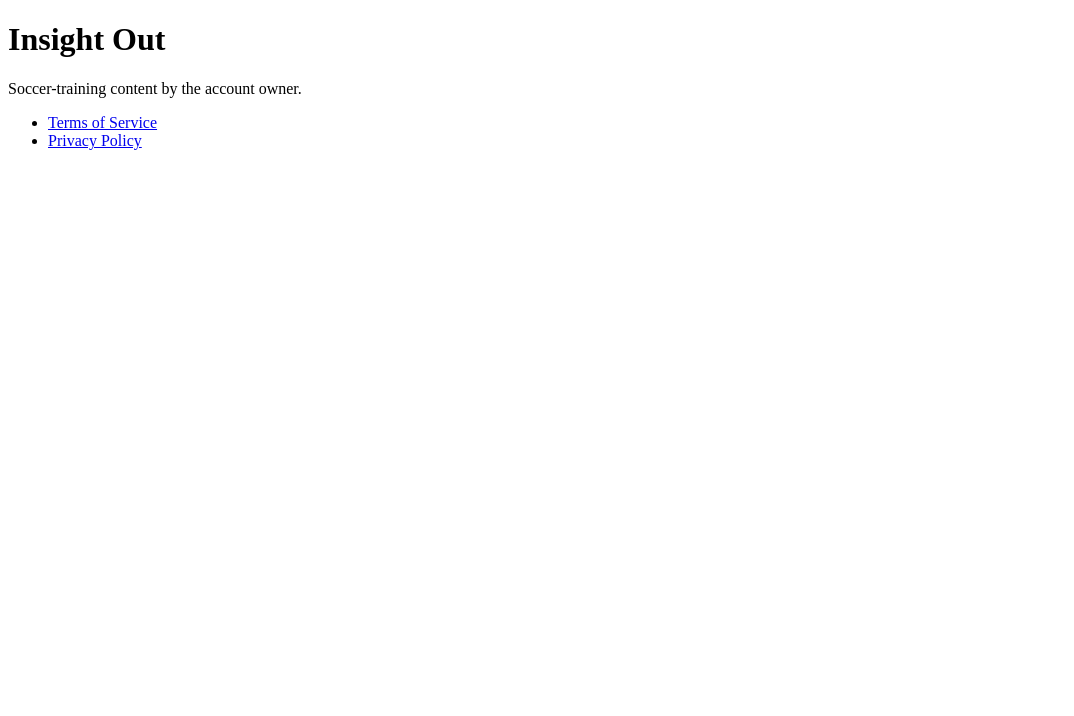
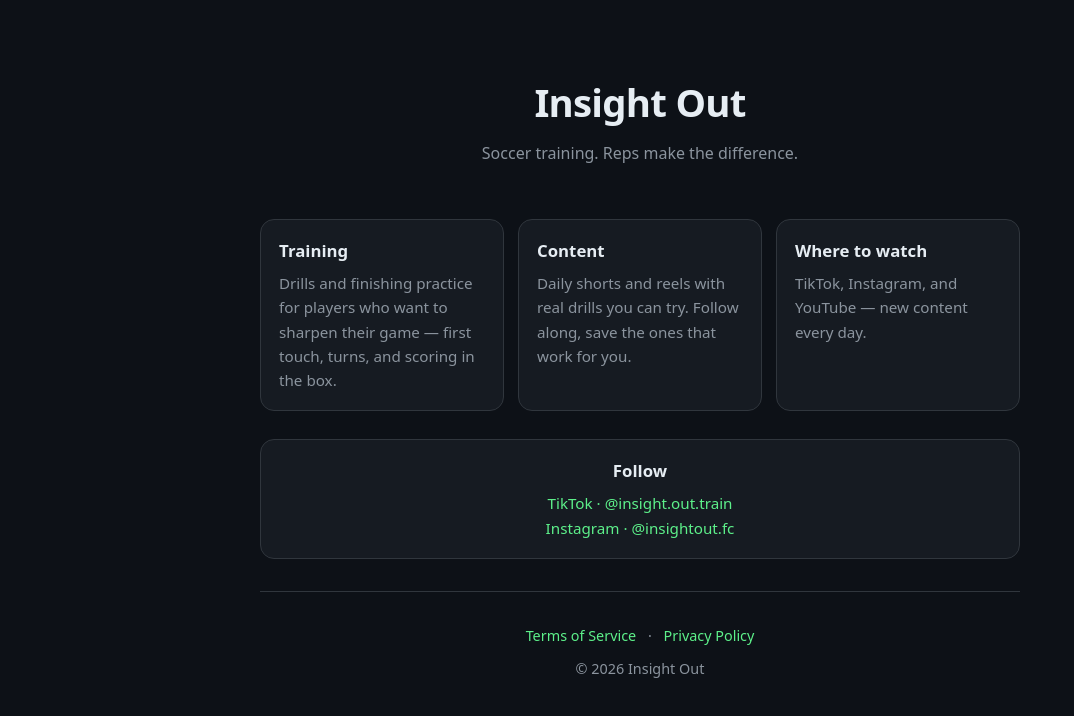
Before and after one commit to MAISONMONUMENTS/insightout-policies, a plain HTML site: page index.html in a window 1280 px wide. Shown: the whole page, without its empty margins (0-1074 px from the left). Drawn offline with Linux system fonts and the light colour scheme.

Commit message:
Upgrade to a proper one-page site with visible policy links

```diff
--- a/index.html
+++ b/index.html
@@ -2,15 +2,51 @@
 <html lang="en">
 <head>
 <meta charset="utf-8">
-<title>Insight Out — Policies</title>
+<title>Insight Out — Soccer Training</title>
 <meta name="viewport" content="width=device-width, initial-scale=1">
+<style>
+  :root { --bg:#0d1117; --card:#161b22; --line:#30363d; --ink:#e6edf3; --muted:#8b949e; --accent:#5df08a; }
+  * { box-sizing: border-box; margin: 0; }
+  body { background:var(--bg); color:var(--ink); font-family:system-ui, Segoe UI, sans-serif; line-height:1.6; padding:24px; }
+  .wrap { max-width:760px; margin:0 auto; }
+  header { text-align:center; padding:48px 0 24px; }
+  h1 { font-size:2.4em; letter-spacing:-0.02em; }
+  .tag { color:var(--muted); margin-top:8px; }
+  .grid { display:grid; grid-template-columns:repeat(auto-fit,minmax(220px,1fr)); gap:14px; margin:28px 0; }
+  .card { background:var(--card); border:1px solid var(--line); border-radius:14px; padding:18px; }
+  .card h2 { font-size:1.05em; margin-bottom:6px; }
+  .card p { color:var(--muted); font-size:0.95em; }
+  a { color:var(--accent); text-decoration:none; }
+  a:hover { text-decoration:underline; }
+  footer { text-align:center; color:var(--muted); font-size:0.9em; padding:32px 0 16px; border-top:1px solid var(--line); margin-top:32px; }
+  footer a { margin:0 8px; }
+</style>
 </head>
 <body>
-<h1>Insight Out</h1>
-<p>Soccer-training content by the account owner.</p>
-<ul>
-<li><a href="terms.html">Terms of Service</a></li>
-<li><a href="privacy.html">Privacy Policy</a></li>
-</ul>
+<div class="wrap">
+  <header>
+    <h1>Insight Out</h1>
+    <p class="tag">Soccer training. Reps make the difference.</p>
+  </header>
+
+  <div class="grid">
+    <div class="card"><h2>Training</h2><p>Drills and finishing practice for players who want to sharpen their game — first touch, turns, and scoring in the box.</p></div>
+    <div class="card"><h2>Content</h2><p>Daily shorts and reels with real drills you can try. Follow along, save the ones that work for you.</p></div>
+    <div class="card"><h2>Where to watch</h2><p>TikTok, Instagram, and YouTube — new content every day.</p></div>
+  </div>
+
+  <div class="card" style="text-align:center">
+    <h2>Follow</h2>
+    <p>
+      <a href="https://www.tiktok.com/@insight.out.train">TikTok · @insight.out.train</a><br>
+      <a href="https://www.instagram.com/insightout.fc">Instagram · @insightout.fc</a>
+    </p>
+  </div>
+
+  <footer>
+    <a href="terms.html">Terms of Service</a> · <a href="privacy.html">Privacy Policy</a>
+    <p style="margin-top:10px">© 2026 Insight Out</p>
+  </footer>
+</div>
 </body>
 </html>
```
